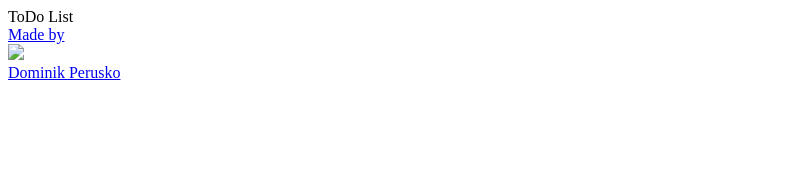
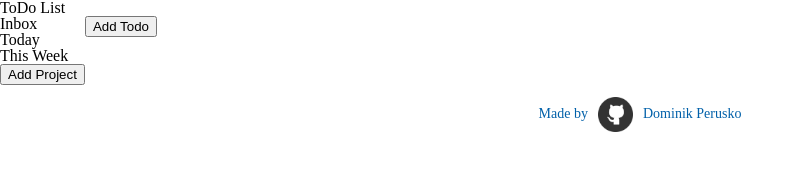
Before and after one commit to perugi/odin-todo-list, a website built with webpack: page src/index.html in a window 1280 px wide. Shown: the whole page, without its empty margins (0-804 px from the left). Built offline with nearby package versions, Linux system fonts and the light colour scheme; files whose address does not match are found by name.

Commit message:
Basic HTML structure of the two content panels

```diff
--- a/src/index.html
+++ b/src/index.html
@@ -10,14 +10,33 @@
         <div class="header">ToDo List</div>
     </header>
     <main>
-        <div class="selection-panel"></div>
-        <div class="todo-panel"></div>
+        <div class="selection-panel">
+            <div class="static-selection">
+                <ul>
+                    <li class="inbox">Inbox</li>
+                    <li class="today">Today</li>
+                    <li class="this-week">This Week</li>
+                </ul>
+            </div>
+            <div class="user-projects">
+                <ul>
+                </ul>
+            </div>
+            <button class="add-project">Add Project</button>
+        </div>
+        <div class="todo-panel">
+            <div class="todo-list">
+                <ul>
+                </ul>
+            </div>
+            <button class="add-todo">Add Todo</button>
+        </div>
     </main>
     <footer>
         <div class="author">
             <a id="gh-link" href="https://github.com/perugi">
                 <div>Made by</div>
-                <img id="gh-logo" src="img/githublogo.png">
+                <img id="gh-logo">
                 <div>Dominik Perusko</div>
             </a>
         </div>
--- a/src/index.js
+++ b/src/index.js
@@ -1,7 +1,12 @@
+import "./reset.css";
+import "./styles.css";
+
 import Todo from "./todo";
 import Project from "./project";
 import ProjectManager from "./project_manager";
 import priority from "./priority";
+
+import GhLogo from "./img/githublogo.png";
 
 let projectManager = new ProjectManager();
 
@@ -47,3 +52,6 @@ console.log(projectManager.getProject(1).todos);
 console.log(projectManager.getProject(2).todos);
 console.log(projectManager.getAllTodosToday());
 console.log(projectManager.getAllTodosThisWeek());
+
+const ghLogo = document.querySelector("#gh-logo");
+ghLogo.src = GhLogo;
--- /dev/null
+++ b/src/reset.css
@@ -0,0 +1,135 @@
+/* http://meyerweb.com/eric/tools/css/reset/
+   v2.0 | 20110126
+   License: none (public domain)
+*/
+
+html,
+body,
+div,
+span,
+applet,
+object,
+iframe,
+h1,
+h2,
+h3,
+h4,
+h5,
+h6,
+p,
+blockquote,
+pre,
+a,
+abbr,
+acronym,
+address,
+big,
+cite,
+code,
+del,
+dfn,
+em,
+img,
+ins,
+kbd,
+q,
+s,
+samp,
+small,
+strike,
+strong,
+sub,
+sup,
+tt,
+var,
+b,
+u,
+i,
+center,
+dl,
+dt,
+dd,
+ol,
+ul,
+li,
+fieldset,
+form,
+label,
+legend,
+table,
+caption,
+tbody,
+tfoot,
+thead,
+tr,
+th,
+td,
+article,
+aside,
+canvas,
+details,
+embed,
+figure,
+figcaption,
+footer,
+header,
+hgroup,
+menu,
+nav,
+output,
+ruby,
+section,
+summary,
+time,
+mark,
+audio,
+video {
+    margin: 0;
+    padding: 0;
+    border: 0;
+    font-size: 100%;
+    font: inherit;
+    vertical-align: baseline;
+}
+
+/* HTML5 display-role reset for older browsers */
+article,
+aside,
+details,
+figcaption,
+figure,
+footer,
+header,
+hgroup,
+menu,
+nav,
+section {
+    display: block;
+}
+
+body {
+    line-height: 1;
+}
+
+ol,
+ul {
+    list-style: none;
+}
+
+blockquote,
+q {
+    quotes: none;
+}
+
+blockquote:before,
+blockquote:after,
+q:before,
+q:after {
+    content: '';
+    content: none;
+}
+
+table {
+    border-collapse: collapse;
+    border-spacing: 0;
+}
--- /dev/null
+++ b/src/styles.css
@@ -0,0 +1,36 @@
+* {
+    box-sizing: border-box;
+}
+
+main {
+    display: flex;
+}
+
+footer {
+    display: flex;
+    justify-content: center;
+    align-items: center;
+}
+
+#gh-link {
+    text-decoration: none;
+    font-size: 14px;
+    font-weight: 300;
+    letter-spacing: 0;
+    color: rgb(0, 96, 169);
+    display: flex;
+    align-items: center;
+    margin: 10px 0;
+    height: 38px;
+}
+
+#gh-logo {
+    width: 35px;
+    height: 35px;
+    margin: 0 10px;
+    transition: transform 0.3s ease-in-out;
+}
+
+#gh-link:hover #gh-logo {
+    transform: rotate(360deg) scale(1.2);
+}
```
Also changed, not shown: src/img/githublogo.png (added).
